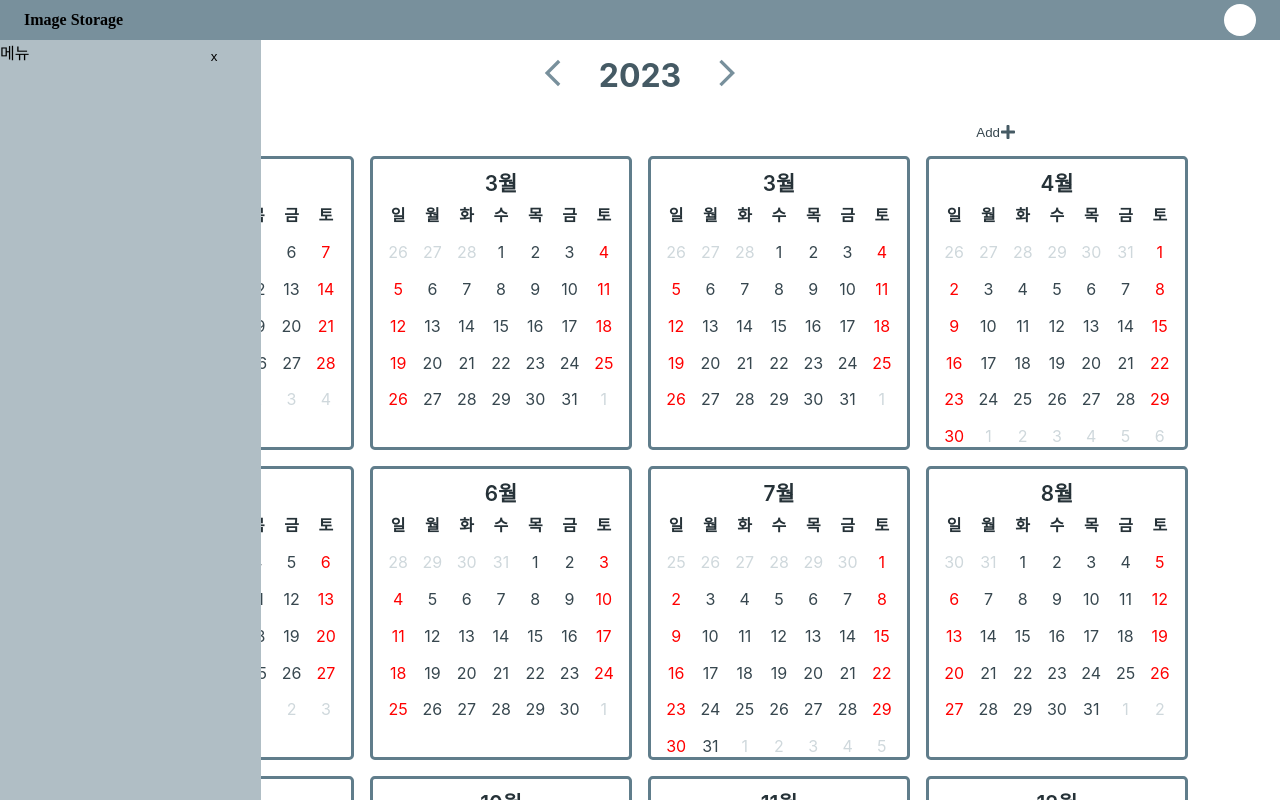
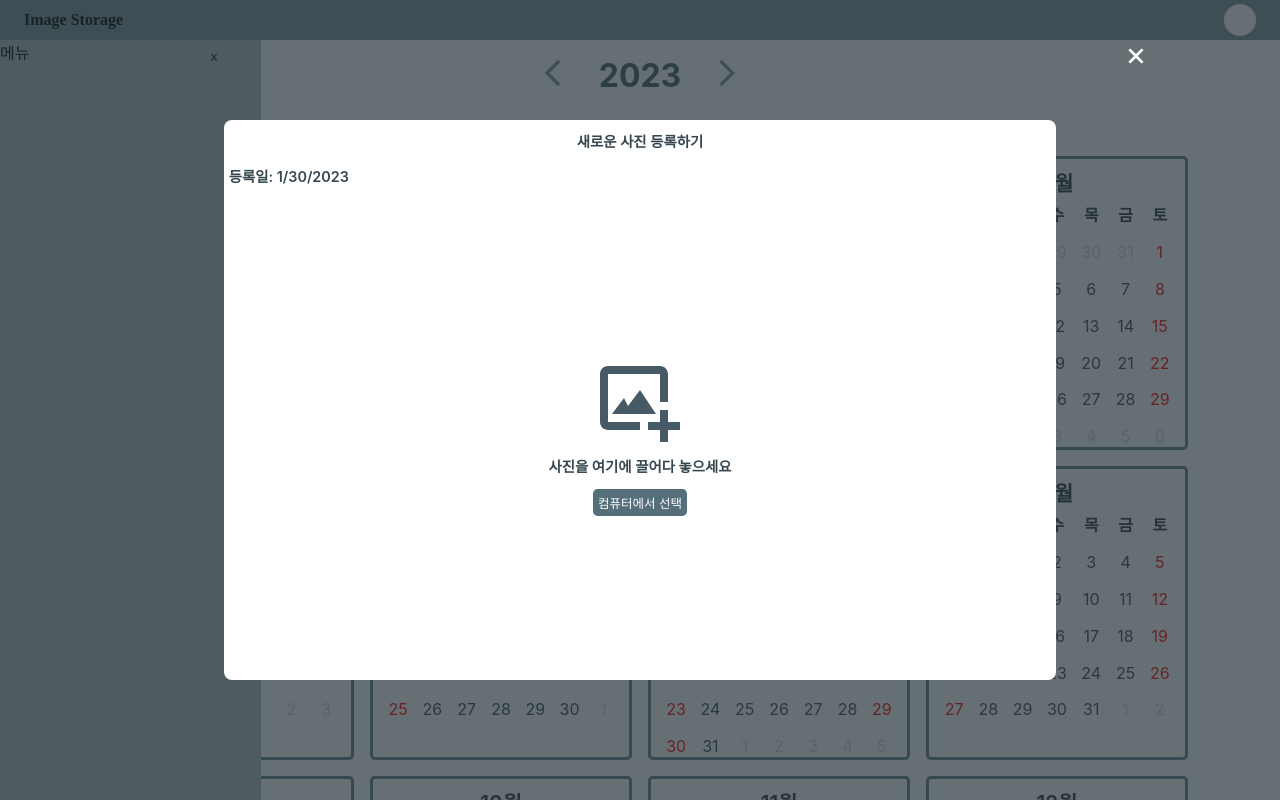
Before and after one commit to dohun2/image-storage, a React (Create React App) app in the folder front/: page / in a window 1280 px wide. Shown: the top 800 px of the page. Built offline with nearby package versions, Linux system fonts and the light colour scheme.

Commit message:
Design: AddImageModal 마크업

```diff
--- /dev/null
+++ b/front/src/components/AddImageModal.js
@@ -0,0 +1,99 @@
+import Color from '../utils/color';
+import styled from 'styled-components';
+import { useRecoilValue } from 'recoil';
+import currentDay from '../recoil/atoms';
+import { BiImageAdd, BiX } from 'react-icons/bi';
+
+const AddImageModal = () => {
+  const selectedDay = useRecoilValue(currentDay);
+  return (
+    <Container>
+      <ModalbackGround />
+      <BiX className="close-icon" />
+      <ModalBox>
+        <h5>새로운 사진 등록하기</h5>
+        <p>등록일: {selectedDay.toLocaleDateString()}</p>
+        <div>
+          <BiImageAdd size={'6rem'} color={Color[700]} />
+          <p>사진을 여기에 끌어다 놓으세요</p>
+          <button>컴퓨터에서 선택</button>
+        </div>
+      </ModalBox>
+    </Container>
+  );
+};
+
+export default AddImageModal;
+
+const Container = styled.div`
+  .close-icon {
+    font-size: 2rem;
+    color: ${Color.backgroundColor};
+    z-index: 100;
+    position: absolute;
+    top: 5%;
+    right: 10%;
+    cursor: pointer;
+  }
+`;
+
+const ModalbackGround = styled.div`
+  width: 100%;
+  height: 100%;
+  z-index: 99;
+  position: absolute;
+  top: 0;
+  left: 0;
+  opacity: 0.7;
+  background-color: ${Color[900]};
+`;
+
+const ModalBox = styled.div`
+  background-color: ${Color[900]};
+  width: 65%;
+  height: 70vh;
+  z-index: 100;
+  position: absolute;
+  top: 15%;
+  left: 17.5%;
+  opacity: 1;
+  background-color: ${Color.backgroundColor};
+  border-radius: 8px;
+  border: none;
+  display: flex;
+  flex-direction: column;
+  & > h5 {
+    color: ${Color[800]};
+    text-align: center;
+    font-weight: 600;
+    font-size: 0.9rem;
+    margin: 0.6rem;
+  }
+  & p {
+    color: ${Color[800]};
+    font-weight: 600;
+    font-size: 0.9rem;
+    margin: 0.3rem;
+  }
+  & > div {
+    color: ${Color[900]};
+    height: 100%;
+    display: flex;
+    flex-direction: column;
+    justify-content: center;
+    align-items: center;
+  }
+  & button {
+    font-size: 0.78rem;
+    margin-top: 0.5rem;
+    padding: 0.3rem;
+    border: none;
+    border-radius: 0.3rem;
+    cursor: pointer;
+    background-color: ${Color[600]};
+    color: ${Color.backgroundColor};
+    :hover {
+      background-color: ${Color[300]};
+    }
+  }
+`;
--- a/front/src/pages/Home.js
+++ b/front/src/pages/Home.js
@@ -3,6 +3,7 @@ import styled from 'styled-components';
 import NavigationBar from '../components/NavigationBar';
 import Sidebar from '../components/Sidebar';
 import Calendar from '../components/Calendar';
+import AddImageModal from '../components/AddImageModal';
 import { MdOutlineArrowBackIos, MdOutlineArrowForwardIos } from 'react-icons/md';
 import { FaPlus } from 'react-icons/fa';
 import Color from '../utils/color';
@@ -44,6 +45,7 @@ const Home = () => {
           <Calendar key={i} curMonth={new Date(new Date(new Date().setFullYear(crrYear)).setMonth(v))} />
         ))}
       </CalendarContainer>
+      <AddImageModal />
     </div>
   );
 };
```
